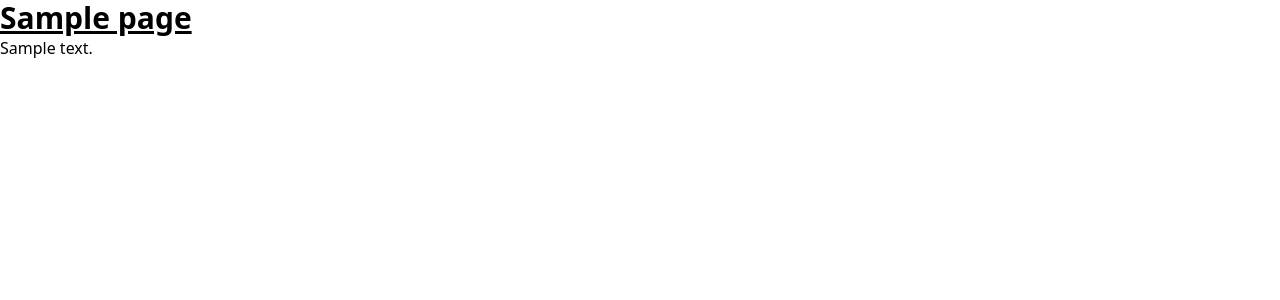
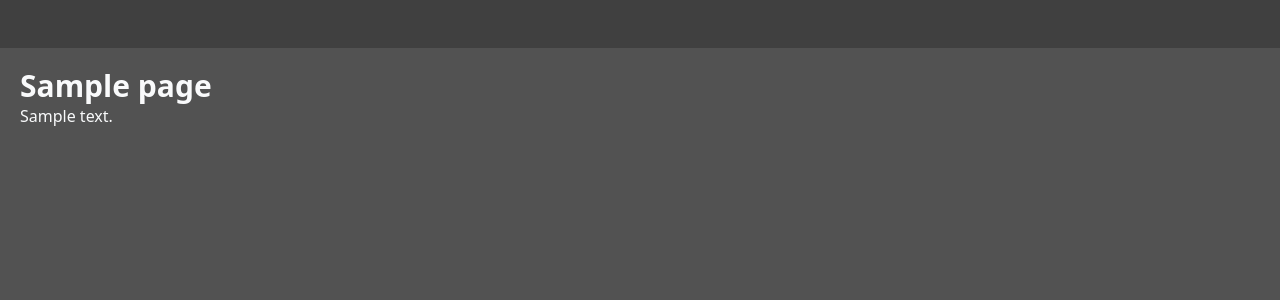
Before and after one commit to RileyMathews/personal-site, a Django app: template templates/portfolio/home_page.html in a window 1280 px wide. Shown: the top 300 px of the page. Run offline with Django 4.2, Linux system fonts and the light colour scheme; the template is opened without the code that fills it: most values are stand-ins (such as "Sample title", 1, 10 or a date in 2020); style sheets or scripts are compiled from the project's sources.

Commit message:
added some initial styles

```diff
--- a/templates/base.html
+++ b/templates/base.html
@@ -17,11 +17,12 @@
 
 </head>
 
-<body>
-
+<body class="bg-neutral-600 text-gray-50">
+    {% include 'navigation.html' %}
+    <div class="m-5">
     {% block content %}
         <h1>content here!</h1>
     {% endblock %}
-
+    </div>
 </body>
 </html>
--- /dev/null
+++ b/templates/navigation.html
@@ -0,0 +1,4 @@
+<div class="bg-neutral-700 p-6">
+    <nav>
+    </nav>
+</div>
--- a/templates/portfolio/home_page.html
+++ b/templates/portfolio/home_page.html
@@ -5,6 +5,6 @@
 {% block body_class %}template-homepage{% endblock %}
 
 {% block content %}
-<h1 class="text-3xl font-bold underline">{{ page.title }}</h1>
+<h1 class="text-3xl font-bold">{{ page.title }}</h1>
 {{ page.body|richtext }}
 {% endblock %}
```
